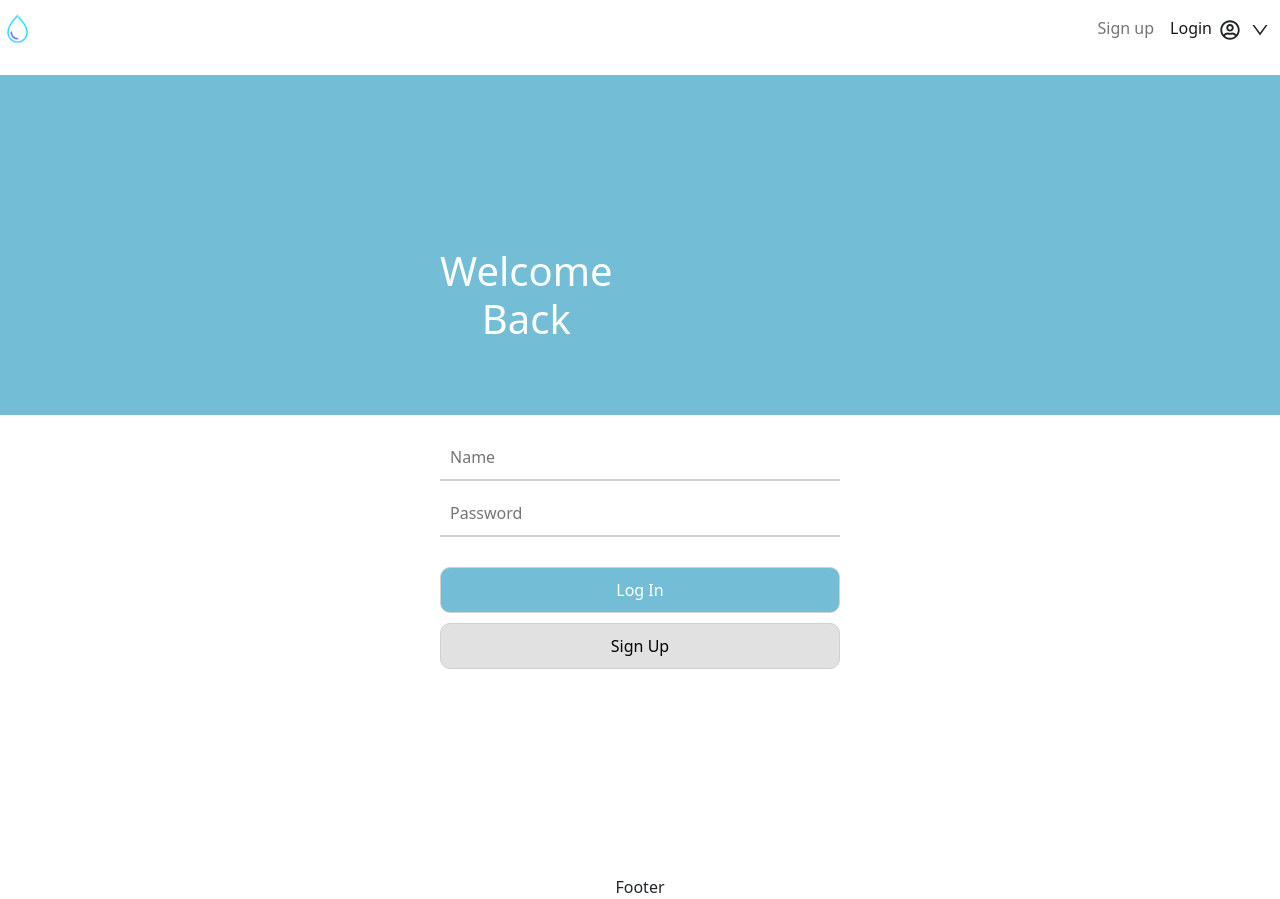
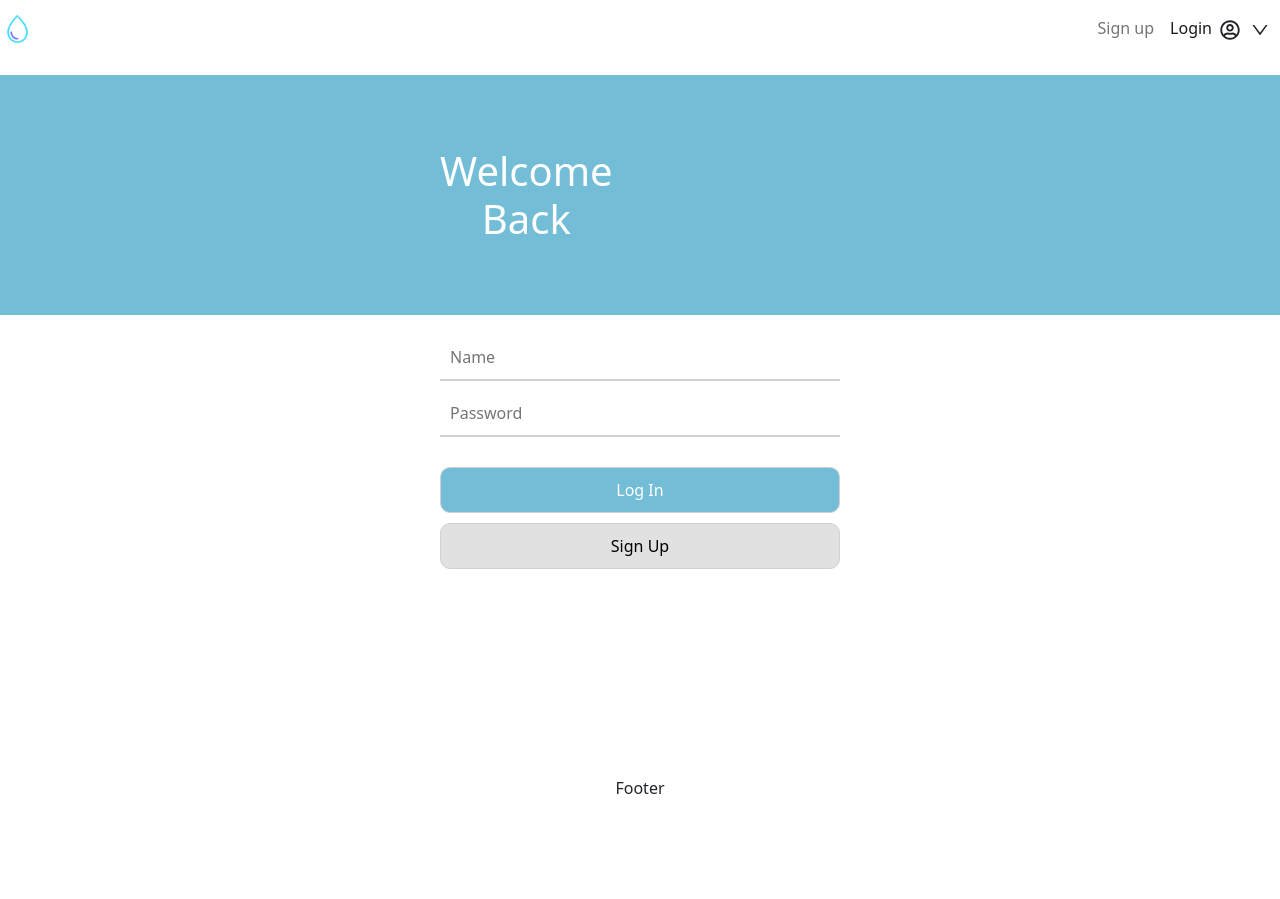
Before and after one commit to Brandon-Alvarez-03/Daily-Drip, a React (Create React App) app in the folder client/: page /login in a window 1280 px wide. After the commit the page ends 800 px from the top, so only its background shows below. Built offline with nearby package versions, Linux system fonts and the light colour scheme.

Commit message:
fixed height

```diff
--- a/client/src/screens/Login.css
+++ b/client/src/screens/Login.css
@@ -6,11 +6,10 @@
 }
 
 .login-container {
-  height: 100vh;
+  height: 100%;
   width: 100vw;
   box-sizing: border-box;
   overflow: hidden;
-  padding-top: 100px;
   background-color: var(--primary-color);
 }
 
```
